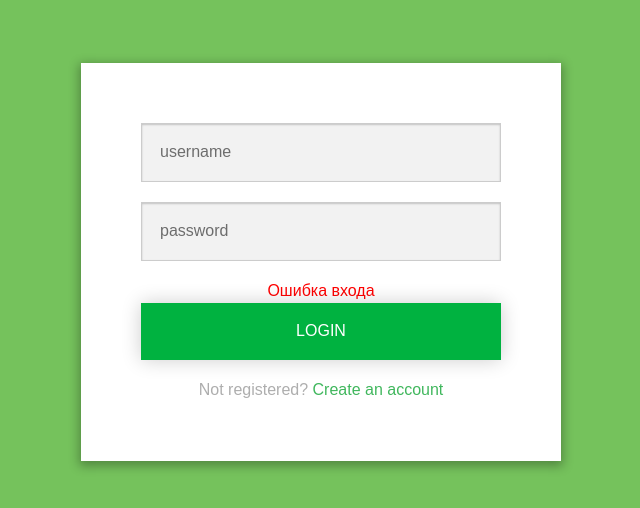
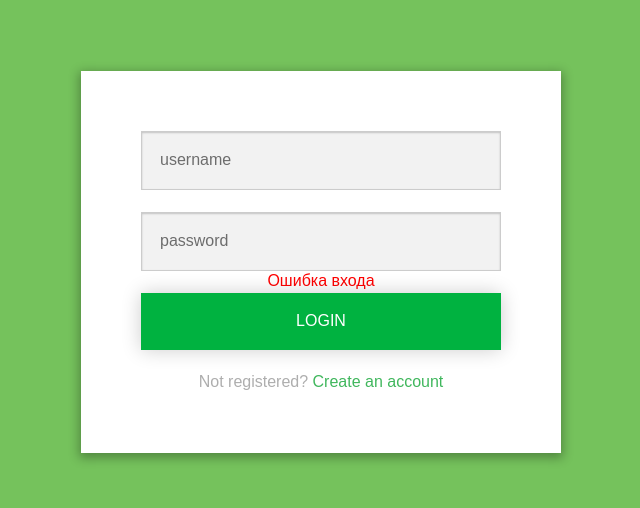
Before and after one commit to PonkinDmitrij2/study-js-dmitrij-pd, a plain HTML site: page task-3/index.html in a window 1280 px wide. Shown: the part 138-646 px from the top of the page, without its empty margins (319-959 px from the left). Drawn offline with Linux system fonts and the light colour scheme.

Commit message:
Corrects indents between form elements

```diff
--- a/task-3/css/index.css
+++ b/task-3/css/index.css
@@ -85,7 +85,10 @@ body {
 
 .authorization__wrap {
   margin: 0;
-  margin-bottom: 20px;
+}
+
+.authorization__wrap:first-child {
+  margin-bottom: 22px;
 }
 
 .authorization__field {
@@ -116,7 +119,7 @@ body {
 
 .authorization__info {
   margin: 0;
-  margin-top: 20px;
+  margin-top: 22px;
 }
 
 .authorization__link {
```
